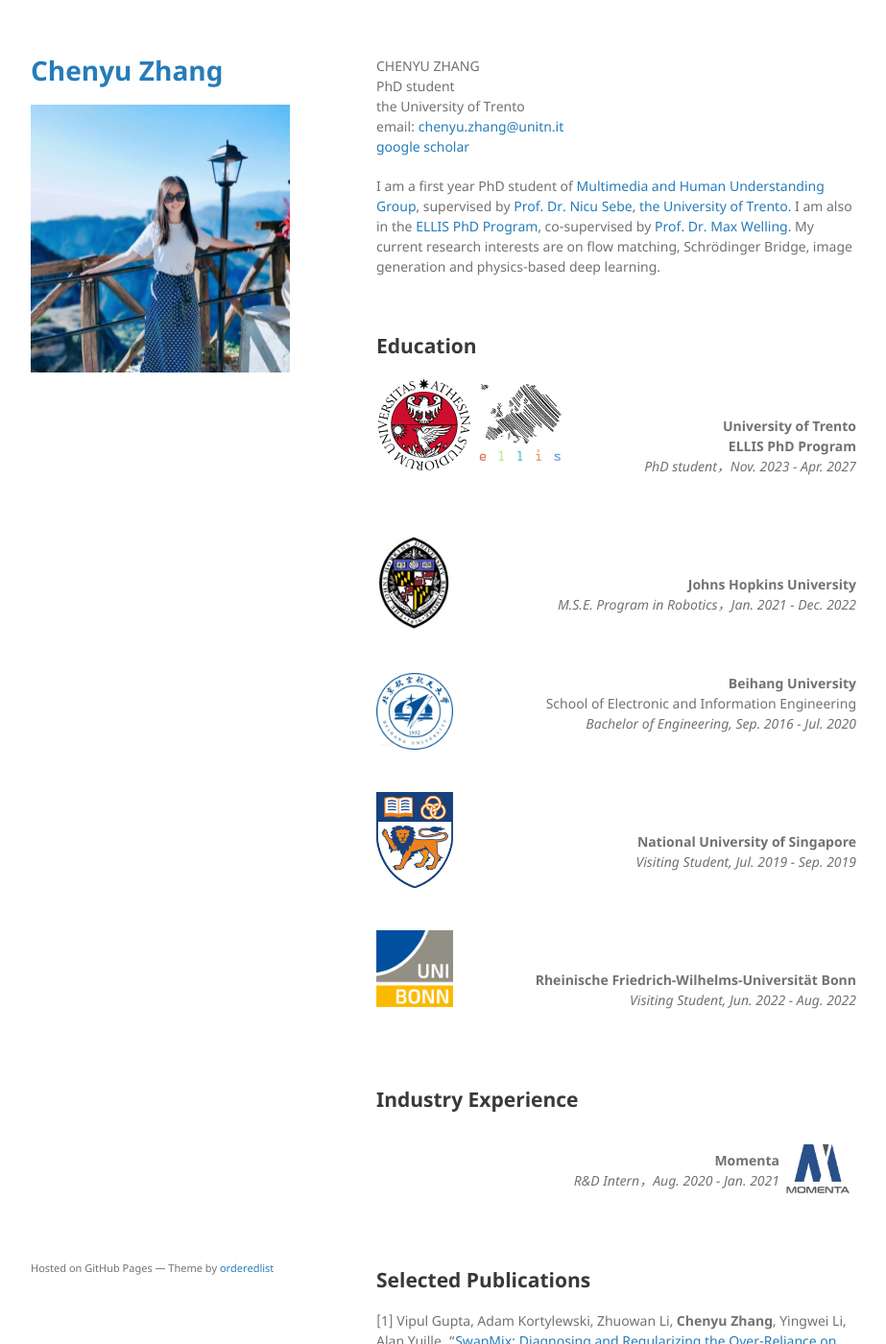
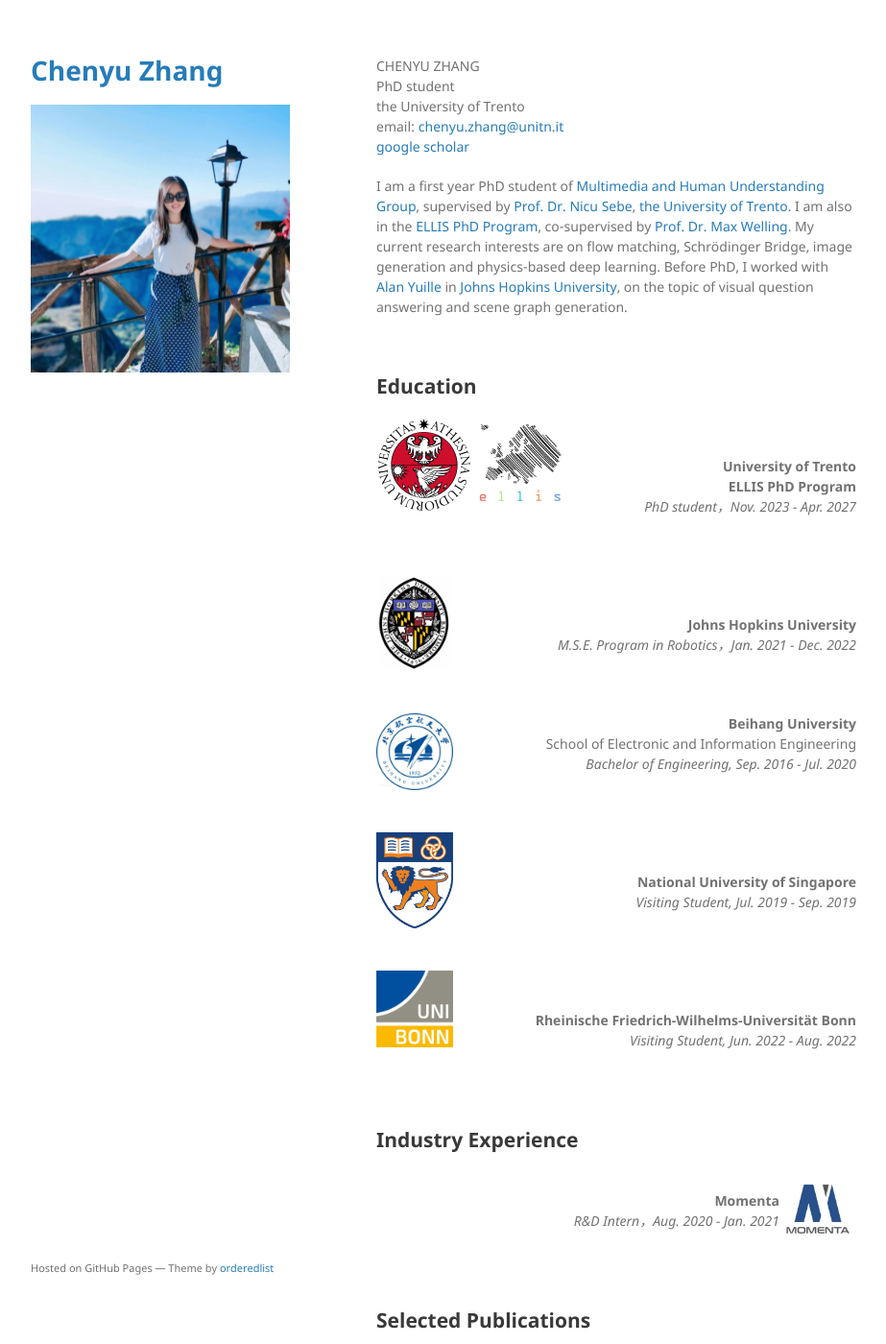
Before and after one commit to AngelicaZ/angelicaz.github.io, a Jekyll site: the page built from index.md, in a window 1280 px wide and 1400 px high. Shown: the whole window at 96% size, without its empty margins (178-1101 px from the left). Built offline with Jekyll 4.4.1, drawn with Linux system fonts in a browser that asks for light colours; our own code applies the rules of GitHub Pages for plain Markdown files; the repository's description, which GitHub fills in, is left out; part of the change alters nothing that is shown; some of the changed text lies outside the part shown.

Commit message:
update 20240123

```diff
--- a/index.md
+++ b/index.md
@@ -5,7 +5,7 @@ the University of Trento <br>
 email: <chenyu.zhang@unitn.it><br>
 [google scholar](https://scholar.google.com/citations?hl=en&user=mhQQsNgAAAAJ)
 
-I am a first year PhD student of [Multimedia and Human Understanding Group](http://mhug.disi.unitn.it/#/), supervised by [Prof. Dr. Nicu Sebe](https://disi.unitn.it/~sebe/), [the University of Trento](https://www.unitn.it/). I am also in the [ELLIS PhD Program](https://ellis.eu/phd-postdoc), co-supervised by [Prof. Dr. Max Welling](https://staff.fnwi.uva.nl/m.welling/). My current research interests are on flow matching, Schrödinger Bridge, image generation and physics-based deep learning.
+I am a first year PhD student of [Multimedia and Human Understanding Group](http://mhug.disi.unitn.it/#/), supervised by [Prof. Dr. Nicu Sebe](https://disi.unitn.it/~sebe/), [the University of Trento](https://www.unitn.it/). I am also in the [ELLIS PhD Program](https://ellis.eu/phd-postdoc), co-supervised by [Prof. Dr. Max Welling](https://staff.fnwi.uva.nl/m.welling/). My current research interests are on flow matching, Schrödinger Bridge, image generation and physics-based deep learning. Before PhD, I worked with [Alan Yuille](https://www.cs.jhu.edu/~ayuille/) in [Johns Hopkins University](https://www.jhu.edu/), on the topic of visual question answering and scene graph generation.
 
 
 
@@ -89,7 +89,9 @@ I am a first year PhD student of [Multimedia and Human Understanding Group](http
 ## Academic Service
 Reviewer: <br>
 CVPR 2023, 2024. <br>
-ICCV 2023
+ICCV 2023.  <br>
+ECCV 2024.  <br>
+ACCV 2024.
 
 
 <br>
```
